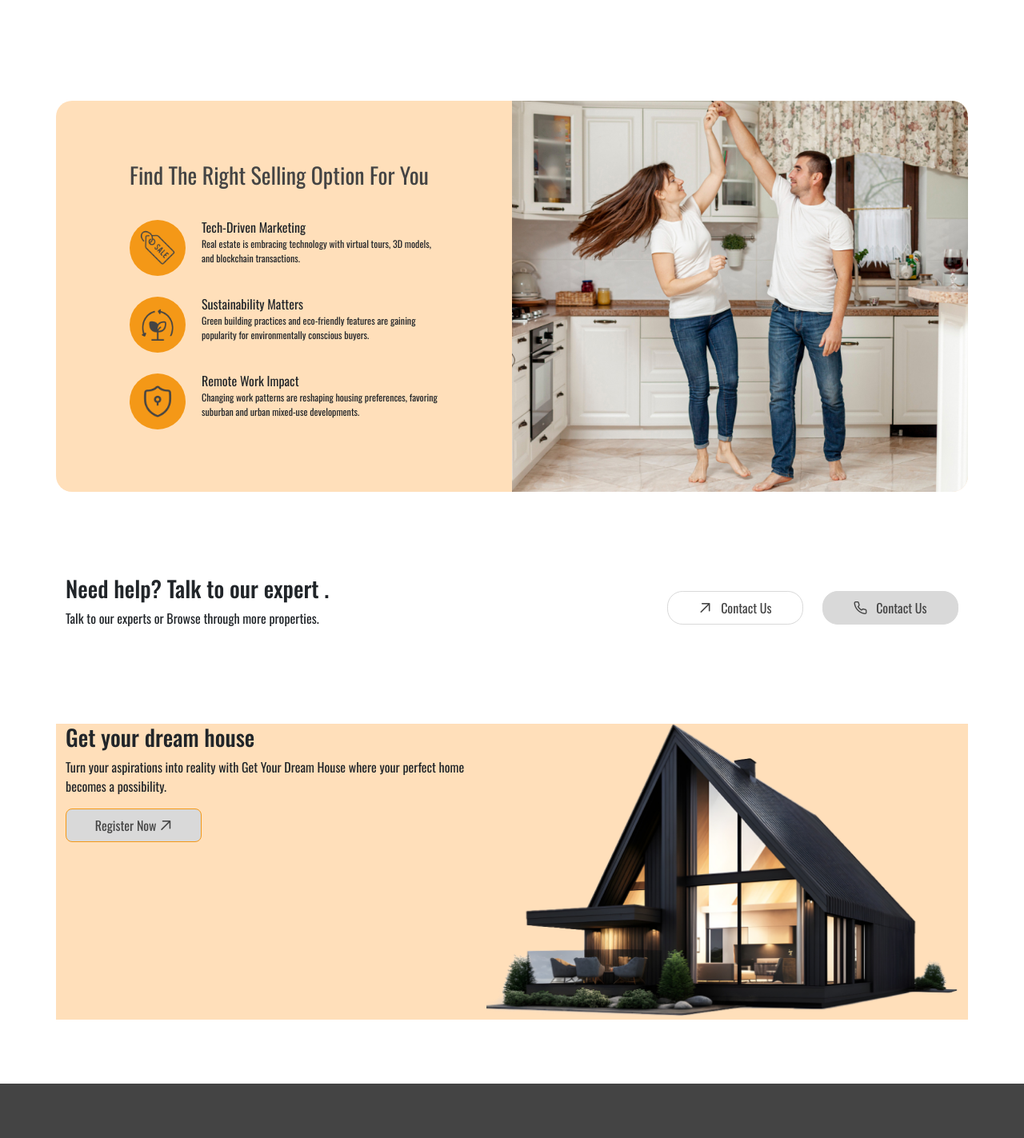
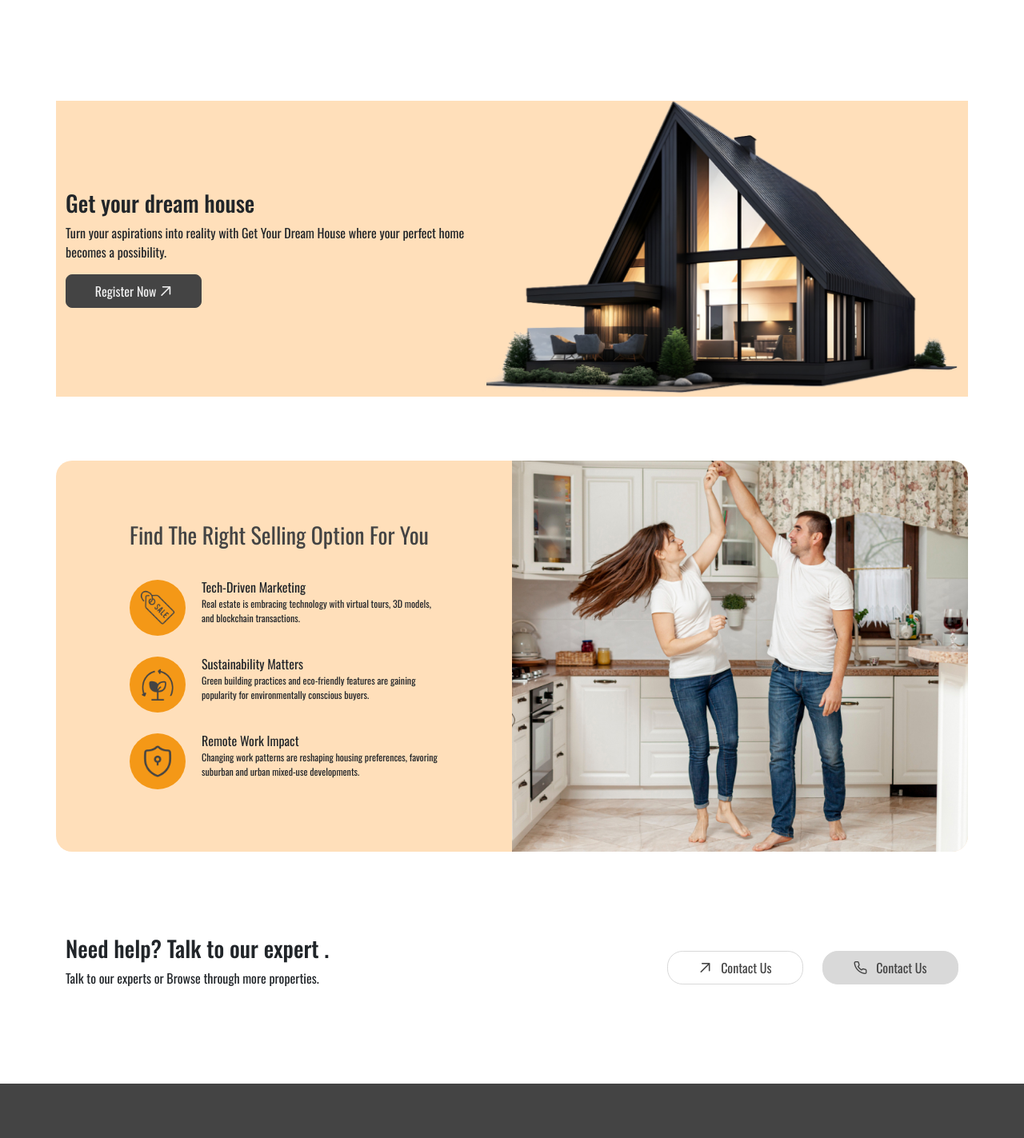
Before and after one commit to seval2016/cossineshomes, a Next.js app: page / in a window 1280 px wide. Shown: the part 1781-3204 px from the top of the page at 80% size. Built offline with nearby package versions, Linux system fonts and the light colour scheme.

Commit message:
register design

```diff
--- a/src/app/page.js
+++ b/src/app/page.js
@@ -16,12 +16,12 @@ const Page = () => {
        <Spacer />
        <PropertyCities />
        <Spacer />
+       <Register/>
+       <Spacer/>
        <Option />
        <Spacer />
        <ContactButtons />
        <Spacer />
-       <Register/>
-       <Spacer/>
     </>
   )
 }
--- a/src/components/home/register.js
+++ b/src/components/home/register.js
@@ -8,17 +8,25 @@ const Register = () => {
     <Container className="register">
       <Row>
         <Col>
+        <div className="d-flex flex-column h-100 justify-content-center">
           <h3>Get your dream house</h3>
           <p>
             Turn your aspirations into reality with Get Your Dream House where
             your perfect home becomes a possibility.
           </p>
           <a href="#" className="btn py-2">
-                Register Now <i className="pi pi-arrow-up-right"></i>
-              </a>
+            Register Now <i className="pi pi-arrow-up-right"></i>
+          </a>
+        </div>
+
         </Col>
         <Col>
-          <Image src="/img/register/register.png" width={590} height={370} />
+          <Image
+            src="/img/register/register.png"
+            width={590}
+            height={370}
+            alt=""
+          />
         </Col>
       </Row>
     </Container>
--- a/src/components/home/register.scss
+++ b/src/components/home/register.scss
@@ -4,11 +4,11 @@
 .register {
   background-color: v.$color1;
   .btn {
-    width: 170px;
+    width:170px;
     @include m.button-variant(
-      $bg: v.$color4,
-      $border: 1px solid v.$color3,
-      $c: v.$color2,
+      $bg: v.$color2,
+      $border: 1px solid v.$color2,
+      $c: v.$color6,
       $rd: 8px
     );
   }
```
